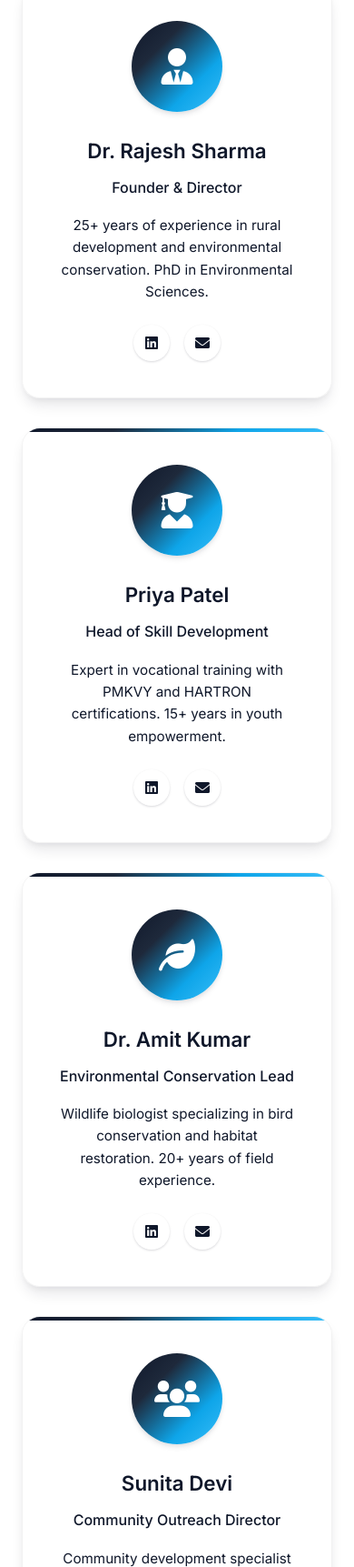
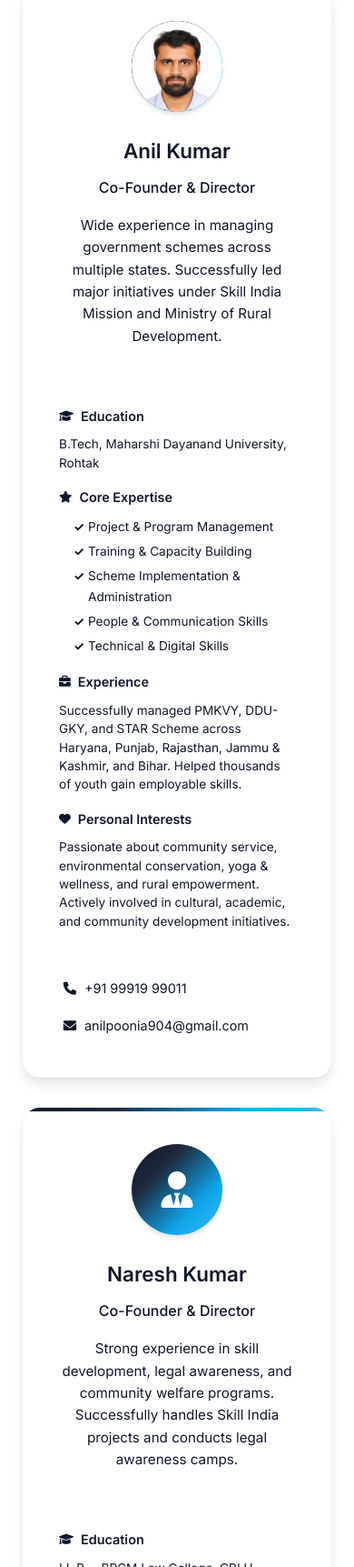
Before and after one commit to akki-jat/card-foundation-website, a website: page index.html in a window 390 px wide. Shown: the part 5139-6862 px from the top of the page at 91% size. Drawn offline with Linux system fonts and the light colour scheme.

Commit message:
Add README for asset organization and guidelines; include team member image and update contact details in index.html; enhance team grid styles for better layout and responsiveness.

```diff
--- a/index.html
+++ b/index.html
@@ -47,11 +47,15 @@
         "description": "CARD Foundation empowers communities through skill development, environmental conservation, and wildlife protection programs.",
         "address": {
             "@type": "PostalAddress",
+            "streetAddress": "VPO Behal",
+            "addressLocality": "Bhiwani",
+            "addressRegion": "Haryana",
+            "postalCode": "127028",
             "addressCountry": "IN"
         },
         "contactPoint": {
             "@type": "ContactPoint",
-            "email": "info@cardfoundation.org",
+            "email": "skillindiacard@gmail.com",
             "contactType": "customer service"
         },
         "sameAs": [
@@ -222,50 +226,79 @@
             <div class="team-grid">
                 <div class="team-member">
                     <div class="member-photo">
+                        <img src="assets/images/team/anil-kumar.jpg" alt="Anil Kumar - Co-Founder & Director" class="member-image">
+                    </div>
+                    <h3>Anil Kumar</h3>
+                    <p class="member-role">Co-Founder & Director</p>
+                    <p class="member-bio">Wide experience in managing government schemes across multiple states. Successfully led major initiatives under Skill India Mission and Ministry of Rural Development.</p>
+
+                    <div class="member-details">
+                        <div class="member-education">
+                            <h4><i class="fas fa-graduation-cap"></i> Education</h4>
+                            <p>B.Tech, Maharshi Dayanand University, Rohtak</p>
+                        </div>
+
+                        <div class="member-expertise">
+                            <h4><i class="fas fa-star"></i> Core Expertise</h4>
+                            <ul>
+                                <li>Project & Program Management</li>
+                                <li>Training & Capacity Building</li>
+                                <li>Scheme Implementation & Administration</li>
+                                <li>People & Communication Skills</li>
+                                <li>Technical & Digital Skills</li>
+                            </ul>
+                        </div>
+
+                        <div class="member-experience">
+                            <h4><i class="fas fa-briefcase"></i> Experience</h4>
+                            <p>Successfully managed PMKVY, DDU-GKY, and STAR Scheme across Haryana, Punjab, Rajasthan, Jammu & Kashmir, and Bihar. Helped thousands of youth gain employable skills.</p>
+                        </div>
+
+                        <div class="member-interests">
+                            <h4><i class="fas fa-heart"></i> Personal Interests</h4>
+                            <p>Passionate about community service, environmental conservation, yoga & wellness, and rural empowerment. Actively involved in cultural, academic, and community development initiatives.</p>
+                        </div>
+                    </div>
+
+                    <div class="member-contact">
+                        <a href="tel:+919991999011" aria-label="Call Anil Kumar"><i class="fas fa-phone" aria-hidden="true"></i> +91 99919 99011</a>
+                        <a href="mailto:anilpoonia904@gmail.com" aria-label="Email Anil Kumar"><i class="fas fa-envelope" aria-hidden="true"></i> anilpoonia904@gmail.com</a>
+                    </div>
+                </div>
+
+                <div class="team-member">
+                    <div class="member-photo">
                         <i class="fas fa-user-tie" aria-hidden="true"></i>
                     </div>
-                    <h3>Dr. Rajesh Sharma</h3>
-                    <p class="member-role">Founder & Director</p>
-                    <p class="member-bio">25+ years of experience in rural development and environmental conservation. PhD in Environmental Sciences.</p>
-                    <div class="member-social">
-                        <a href="#" aria-label="LinkedIn profile"><i class="fab fa-linkedin" aria-hidden="true"></i></a>
-                        <a href="#" aria-label="Email contact"><i class="fas fa-envelope" aria-hidden="true"></i></a>
+                    <h3>Naresh Kumar</h3>
+                    <p class="member-role">Co-Founder & Director</p>
+                    <p class="member-bio">Strong experience in skill development, legal awareness, and community welfare programs. Successfully handles Skill India projects and conducts legal awareness camps.</p>
+
+                    <div class="member-details">
+                        <div class="member-education">
+                            <h4><i class="fas fa-graduation-cap"></i> Education</h4>
+                            <p>LL.B. – BRCM Law College, CBLU Bhiwani</p>
+                        </div>
+
+                        <div class="member-expertise">
+                            <h4><i class="fas fa-star"></i> Core Expertise</h4>
+                            <ul>
+                                <li>Skill Development & Training Programs</li>
+                                <li>Legal Awareness & Community Outreach</li>
+                                <li>Environmental & Social Development Activities</li>
+                                <li>Project Management & Coordination</li>
+                            </ul>
+                        </div>
+
+                        <div class="member-interests">
+                            <h4><i class="fas fa-heart"></i> Personal Interests</h4>
+                            <p>Dedicated to youth empowerment, rural development, and environmental sustainability. Vision to integrate skill training, legal literacy, and social awareness to uplift underprivileged communities.</p>
+                        </div>
                     </div>
-                </div>
-                <div class="team-member">
-                    <div class="member-photo">
-                        <i class="fas fa-user-graduate" aria-hidden="true"></i>
-                    </div>
-                    <h3>Priya Patel</h3>
-                    <p class="member-role">Head of Skill Development</p>
-                    <p class="member-bio">Expert in vocational training with PMKVY and HARTRON certifications. 15+ years in youth empowerment.</p>
-                    <div class="member-social">
-                        <a href="#" aria-label="LinkedIn profile"><i class="fab fa-linkedin" aria-hidden="true"></i></a>
-                        <a href="#" aria-label="Email contact"><i class="fas fa-envelope" aria-hidden="true"></i></a>
-                    </div>
-                </div>
-                <div class="team-member">
-                    <div class="member-photo">
-                        <i class="fas fa-leaf" aria-hidden="true"></i>
-                    </div>
-                    <h3>Dr. Amit Kumar</h3>
-                    <p class="member-role">Environmental Conservation Lead</p>
-                    <p class="member-bio">Wildlife biologist specializing in bird conservation and habitat restoration. 20+ years of field experience.</p>
-                    <div class="member-social">
-                        <a href="#" aria-label="LinkedIn profile"><i class="fab fa-linkedin" aria-hidden="true"></i></a>
-                        <a href="#" aria-label="Email contact"><i class="fas fa-envelope" aria-hidden="true"></i></a>
-                    </div>
-                </div>
-                <div class="team-member">
-                    <div class="member-photo">
-                        <i class="fas fa-users" aria-hidden="true"></i>
-                    </div>
-                    <h3>Sunita Devi</h3>
-                    <p class="member-role">Community Outreach Director</p>
-                    <p class="member-bio">Community development specialist with expertise in rural engagement and women empowerment programs.</p>
-                    <div class="member-social">
-                        <a href="#" aria-label="LinkedIn profile"><i class="fab fa-linkedin" aria-hidden="true"></i></a>
-                        <a href="#" aria-label="Email contact"><i class="fas fa-envelope" aria-hidden="true"></i></a>
+
+                    <div class="member-contact">
+                        <a href="tel:+919992985357" aria-label="Call Naresh Kumar"><i class="fas fa-phone" aria-hidden="true"></i> +91 99929 85357</a>
+                        <a href="mailto:nareshbhalothia@gmail.com" aria-label="Email Naresh Kumar"><i class="fas fa-envelope" aria-hidden="true"></i> nareshbhalothia@gmail.com</a>
                     </div>
                 </div>
             </div>
@@ -554,22 +587,36 @@
                     <div class="contact-item">
                         <i class="fas fa-map-marker-alt"></i>
                         <div>
-                            <h4>Address</h4>
-                            <p>CARD Foundation Office<br>Your City, Your State<br>India</p>
+                            <h4>Registered Office</h4>
+                            <p>VPO Behal, Bhiwani<br>Haryana – 127028, India</p>
+                        </div>
+                    </div>
+                    <div class="contact-item">
+                        <i class="fas fa-building"></i>
+                        <div>
+                            <h4>Communication Office</h4>
+                            <p>Trust Market, Near Bus Stand<br>Behal, Haryana – 127028, India</p>
                         </div>
                     </div>
                     <div class="contact-item">
                         <i class="fas fa-phone"></i>
                         <div>
                             <h4>Phone</h4>
-                            <p>+91 XXXXX XXXXX</p>
+                            <p>+91 99919 99011</p>
                         </div>
                     </div>
                     <div class="contact-item">
                         <i class="fas fa-envelope"></i>
                         <div>
                             <h4>Email</h4>
-                            <p>info@cardfoundation.org</p>
+                            <p>skillindiacard@gmail.com</p>
+                        </div>
+                    </div>
+                    <div class="contact-item">
+                        <i class="fas fa-users"></i>
+                        <div>
+                            <h4>Directors</h4>
+                            <p>Anil Kumar: +91 99919 99011<br>Naresh Kumar: +91 99929 85357</p>
                         </div>
                     </div>
                     <div class="contact-item">
@@ -656,8 +703,9 @@
                         <a href="#" class="social-link"><i class="fab fa-youtube"></i></a>
                     </div>
                     <div class="footer-contact">
-                        <p>Email: info@cardfoundation.org</p>
-                        <p>Phone: +91 XXXXX XXXXX</p>
+                        <p>Email: skillindiacard@gmail.com</p>
+                        <p>Phone: +91 99919 99011</p>
+                        <p>Address: VPO Behal, Bhiwani, Haryana – 127028</p>
                     </div>
                     <div class="footer-certifications">
                         <img src="assets/pmkvy-logo.png" alt="PMKVY Certification" class="cert-logo">
@@ -723,7 +771,7 @@
                 <p>We implement appropriate security measures to protect your personal information against unauthorized access, alteration, disclosure, or destruction.</p>
 
                 <h3>Contact Us</h3>
-                <p>If you have questions about this Privacy Policy, please contact us at info@cardfoundation.org</p>
+                <p>If you have questions about this Privacy Policy, please contact us at skillindiacard@gmail.com</p>
             </div>
         </div>
     </div>
--- a/styles.css
+++ b/styles.css
@@ -1816,9 +1816,12 @@ body {
 
 .team-grid {
     display: grid;
-    grid-template-columns: repeat(auto-fit, minmax(300px, 1fr));
-    gap: 2rem;
+    grid-template-columns: repeat(auto-fit, minmax(400px, 1fr));
+    gap: 3rem;
     margin-top: 3rem;
+    max-width: 1000px;
+    margin-left: auto;
+    margin-right: auto;
 }
 
 .team-member {
@@ -1831,6 +1834,9 @@ body {
     position: relative;
     overflow: hidden;
     border: 1px solid rgba(0, 0, 0, 0.05);
+    min-height: 600px;
+    display: flex;
+    flex-direction: column;
 }
 
 .team-member::before {
@@ -1867,6 +1873,14 @@ body {
     color: white;
 }
 
+.member-image {
+    width: 100%;
+    height: 100%;
+    object-fit: cover;
+    object-position: center top;
+    border-radius: 50%;
+}
+
 .team-member h3 {
     font-size: 1.4rem;
     font-weight: 600;
@@ -1913,6 +1927,87 @@ body {
     color: white;
     transform: scale(1.1);
     box-shadow: var(--shadow-md);
+}
+
+.member-contact {
+    display: flex;
+    flex-direction: column;
+    gap: 0.5rem;
+    margin-top: auto;
+    padding-top: 1.5rem;
+}
+
+.member-contact a {
+    display: flex;
+    align-items: center;
+    gap: 0.5rem;
+    color: var(--text-secondary);
+    text-decoration: none;
+    font-size: 0.9rem;
+    padding: 0.25rem;
+    border-radius: 4px;
+    transition: all 0.3s ease;
+}
+
+.member-contact a:hover {
+    color: var(--primary-green);
+    background: var(--background-light);
+}
+
+.member-contact a i {
+    color: var(--primary-green);
+    width: 16px;
+    text-align: center;
+}
+
+.member-details {
+    margin: 1.5rem 0;
+    text-align: left;
+}
+
+.member-details h4 {
+    color: var(--primary-green);
+    font-size: 0.9rem;
+    font-weight: 600;
+    margin: 1rem 0 0.5rem 0;
+    display: flex;
+    align-items: center;
+    gap: 0.5rem;
+}
+
+.member-details h4 i {
+    font-size: 0.8rem;
+}
+
+.member-education p,
+.member-experience p,
+.member-interests p {
+    font-size: 0.85rem;
+    line-height: 1.5;
+    color: var(--text-secondary);
+    margin: 0;
+}
+
+.member-expertise ul {
+    margin: 0;
+    padding-left: 1rem;
+    list-style: none;
+}
+
+.member-expertise li {
+    font-size: 0.85rem;
+    color: var(--text-secondary);
+    margin: 0.25rem 0;
+    position: relative;
+    padding-left: 1rem;
+}
+
+.member-expertise li::before {
+    content: "✓";
+    position: absolute;
+    left: 0;
+    color: var(--primary-green);
+    font-weight: bold;
 }
 
 /* News Section */
@@ -2655,7 +2750,9 @@ body {
     }
 
     .team-grid {
-        grid-template-columns: repeat(auto-fit, minmax(250px, 1fr));
+        grid-template-columns: 1fr;
+        gap: 2rem;
+        max-width: 500px;
     }
 
     .news-grid {
```
Also changed, not shown: assets/README.md (added), assets/images/team/anil-kumar.jpg (added).
